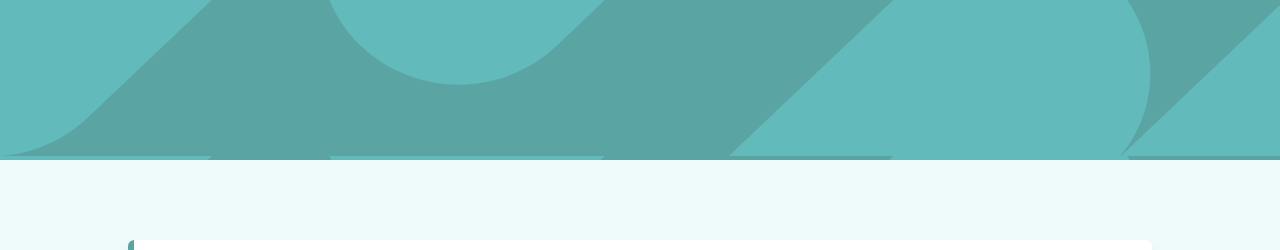
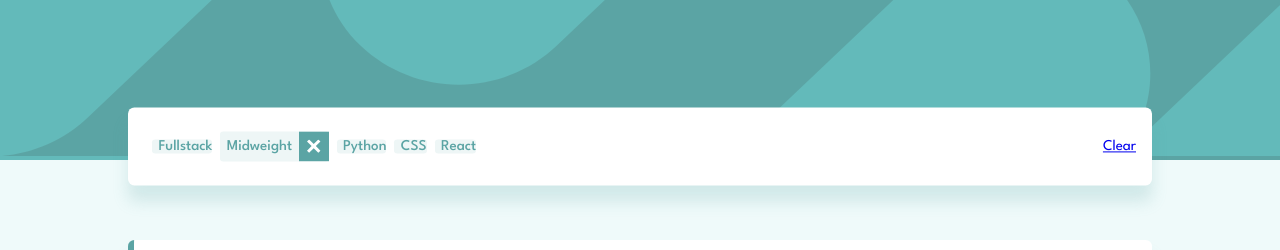
Before and after one commit to rfzamith/fm-static-job-listings, a plain HTML site: page index.html in a window 1280 px wide. Shown: the top 250 px of the page. Drawn offline with Linux system fonts and the light colour scheme.

Commit message:
Top filter panel

```diff
--- a/index.html
+++ b/index.html
@@ -10,10 +10,20 @@
 </head>
 <body>
   <header>
-
   </header>
   <main>
-
+    <div class="filter">
+      <div class="filter_categories">
+        <div class="filtercategory">Fullstack</div>
+        <div class="filtercategory">Midweight<img class="filter_button" src="./images/icon-remove.svg"></div>
+        <div class="filtercategory">Python</div>
+        <div class="filtercategory">CSS</div>
+        <div class="filtercategory">React</div>
+      </div>
+      <div class="filter_clear">
+        <a href="#" class="clear_button">Clear</a>
+      </div>
+    </div>
     <!-- <div class="job featured">
       <img class="job_logo" src="images/photosnap.svg">
       <div class="job_details">
--- a/main.js
+++ b/main.js
@@ -18,10 +18,10 @@ function getJobs() {
                 featBox = '';
             } else {
                 featJob = '';
-                featBox = 'none';
+                featBox = 'hidden';
             }
             if(job.new == true) { newBox = ''; }
-            else { newBox = 'none'; }
+            else { newBox = 'hidden'; }
             output += `
             <div class="job ${featJob}">
                 <img class="job_logo" src="${job.logo}">
@@ -52,7 +52,7 @@ function getJobs() {
             `;
         });
         // document.querySelector('main').appendChild(output);
-        document.querySelector('main').innerHTML = output;
+        document.querySelector('main').innerHTML += output;
 
 
         // const output = `<span id='joke'>${joke.value.joke}</span>`
--- a/style.css
+++ b/style.css
@@ -29,6 +29,14 @@
         align-items: center;
         gap: 1rem;
         justify-content: flex-end;
+    }
+    .filter_categories {
+        display: flex;
+        flex: 1;
+        align-items: center;
+        gap: 0.5rem;
+        justify-content: flex-start;
+        padding: 0.5rem;
     }
 }
 body {
@@ -114,6 +122,38 @@ main {
 .featured {
     border-left: solid 6px hsl(180, 29%, 50%);
 }
-.none {
+.hidden {
     display: none;
 }
+.filter {
+    display: flex;
+    align-items: center;
+    position: absolute;
+    transform: translateY(-170%);
+    background-color: white;
+    padding: 1rem;
+    box-shadow: 0 1rem 1rem 0 rgb(91 164 164 / 20%);
+    border-radius: 0.4rem;
+    width: 77.5%;
+}
+.filter_clear {
+    display: flex;
+    justify-content: flex-end;
+}
+.filtercategory {
+    background-color: hsl(180, 31%, 95%);
+    border-radius: 0.2rem;
+    color: hsl(180, 29%, 50%);
+    font-weight: 500;
+    display: flex;
+    align-items: center;
+    padding-left: 0.4rem;
+}
+.filter_button {
+    background-color: hsl(180, 29%, 50%);
+    padding: 0.5rem;
+    margin-left: 0.4rem;
+}
+.filter_button:hover {
+    background-color: hsl(180, 14%, 20%);
+}
```
